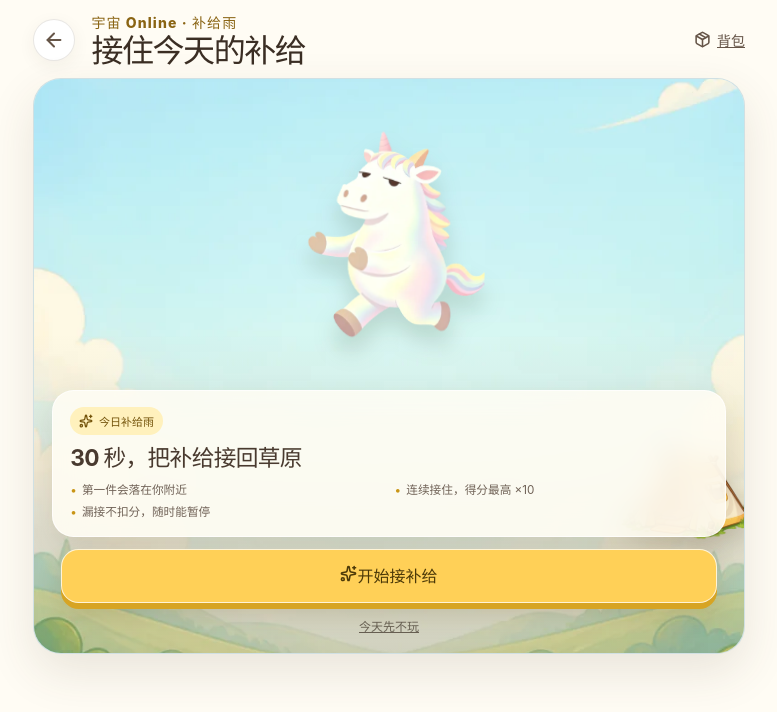
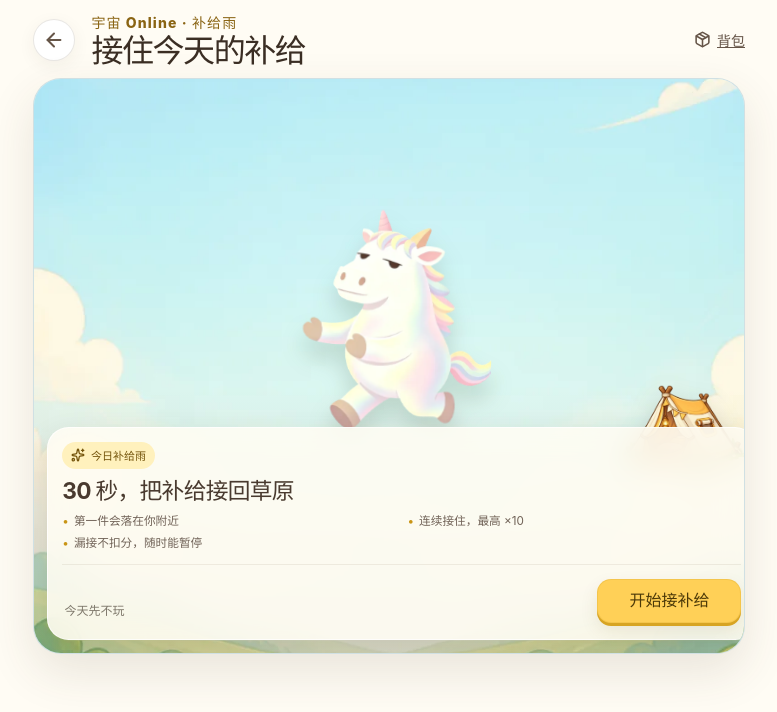
Before and after one commit to lttxzmj/WingedHorse, a React (Vite) app in the folder apps/web/: page /game in a window 1280 px wide. Shown: the top 712 px of the page, without its empty margins (251-1028 px from the left). Built offline with nearby package versions, Linux system fonts and the light colour scheme.

Commit message:
fix: align game intro composition

```diff
--- a/apps/web/src/game/gameAssets.css
+++ b/apps/web/src/game/gameAssets.css
@@ -113,27 +113,24 @@
 .game-scene__tent {
   position: absolute;
   z-index: 1;
-  right: -1.4rem;
-  bottom: 6.7rem;
-  width: min(38%, 9.5rem);
+  right: -0.5rem;
+  bottom: clamp(9.4rem, 22dvh, 11rem);
+  width: min(35%, 8.7rem);
   filter: drop-shadow(0 10px 12px rgb(65 57 34 / 18%));
   object-fit: contain;
 }
 
 .game-intro {
-  display: flex;
-  align-items: center;
-  flex-direction: column;
-  justify-content: flex-end;
-  padding: 1.25rem 1.15rem 1.2rem;
+  display: block;
+  padding: 0.8rem;
   text-align: center;
 }
 
 .game-intro::after {
   position: absolute;
   z-index: 0;
-  inset: 44% 0 0;
-  background: linear-gradient(180deg, transparent, rgb(70 65 36 / 8%) 44%, rgb(52 49 31 / 20%));
+  inset: 54% 0 0;
+  background: linear-gradient(180deg, transparent, rgb(70 65 36 / 7%) 44%, rgb(52 49 31 / 16%));
   content: "";
   pointer-events: none;
 }
@@ -141,10 +138,10 @@
 .game-intro__character {
   position: absolute;
   z-index: 2;
-  top: clamp(1.2rem, 7dvh, 4.2rem);
+  bottom: clamp(10.8rem, 25dvh, 12.7rem);
   left: 50%;
-  width: min(59%, 14rem);
-  height: clamp(10.5rem, 29dvh, 14rem);
+  width: min(67%, 15.8rem);
+  height: clamp(11.2rem, 31dvh, 15rem);
   margin: 0;
   transform: translateX(-50%);
   animation: game-character-idle 2.2s ease-in-out infinite;
@@ -157,7 +154,7 @@
   object-fit: contain;
 }
 
-.game-intro__brief,
+.game-intro__dock,
 .game-summary {
   position: relative;
   z-index: 3;
@@ -171,8 +168,23 @@
   backdrop-filter: blur(14px);
 }
 
+.game-intro__dock {
+  position: absolute;
+  right: 0.8rem;
+  bottom: 0.8rem;
+  left: 0.8rem;
+  display: grid;
+  gap: 0.72rem;
+  padding: 0.86rem 0.9rem 0.82rem;
+}
+
+.game-intro__brief {
+  min-width: 0;
+  text-align: left;
+}
+
 .game-intro__brief h2 {
-  margin: 0.68rem 0 0.58rem;
+  margin: 0.55rem 0 0.5rem;
   color: var(--game-ink);
   font-size: clamp(1.08rem, 5.25vw, 1.42rem);
   line-height: 1.18;
@@ -214,34 +226,65 @@
   font-weight: 750;
 }
 
-.game-intro > .ui-button {
-  position: relative;
-  z-index: 4;
+.game-intro__actions {
+  display: grid;
+  grid-template-columns: minmax(0, 1fr) auto;
+  align-items: center;
+  gap: 0.65rem;
+  padding-top: 0.68rem;
+  border-top: 1px solid rgb(98 75 45 / 9%);
+}
+
+.game-intro__actions .ui-button,
+.game-intro--summary > .ui-button {
   display: inline-flex;
   align-items: center;
   justify-content: center;
-  gap: 0.42rem;
-  width: calc(100% - 1.1rem);
-  min-height: 3.35rem;
-  margin-top: 0.78rem;
-  border: 1px solid rgb(255 255 255 / 76%);
-  border-radius: 1.1rem;
+  min-height: 2.8rem;
+  padding: 0.68rem 1rem;
+  border: 1px solid rgb(188 139 24 / 16%);
+  border-radius: 0.88rem;
   background: var(--game-gold);
-  box-shadow: 0 6px 0 var(--game-gold-deep), 0 12px 24px rgb(97 72 18 / 18%);
+  box-shadow: 0 3px 0 var(--game-gold-deep), 0 8px 18px rgb(97 72 18 / 10%);
   color: #4c3908;
   font-weight: 780;
 }
 
-.game-intro > .ui-button:active {
-  transform: translateY(4px);
-  box-shadow: 0 2px 0 var(--game-gold-deep), 0 7px 14px rgb(97 72 18 / 14%);
+.game-intro__actions .ui-button {
+  grid-column: 2;
+  grid-row: 1;
+  white-space: nowrap;
 }
 
-.game-intro > .quiet-link {
+.game-intro__actions .ui-button:active,
+.game-intro--summary > .ui-button:active {
+  transform: translateY(2px);
+  box-shadow: 0 1px 0 var(--game-gold-deep), 0 4px 10px rgb(97 72 18 / 9%);
+}
+
+.game-intro__actions .quiet-link {
+  grid-column: 1;
+  grid-row: 1;
+  justify-self: start;
+  padding: 0.55rem 0.15rem;
+  color: rgb(61 51 39 / 66%);
+  font-size: 0.75rem;
+  font-weight: 650;
+  text-decoration: none;
+}
+
+.game-intro--summary > .ui-button {
   position: relative;
   z-index: 4;
-  margin-top: 0.9rem;
-  color: rgb(61 51 39 / 72%);
+  width: min(100%, 18rem);
+  margin-top: 0.78rem;
+}
+
+.game-intro--summary > .quiet-link {
+  position: relative;
+  z-index: 4;
+  margin-top: 0.85rem;
+  color: rgb(61 51 39 / 68%);
   font-size: 0.75rem;
 }
 
@@ -507,17 +550,17 @@
   place-items: center;
   padding: 0;
   border: 1px solid rgb(255 255 255 / 75%);
-  border-radius: 1.15rem;
+  border-radius: 1rem;
   color: #624b10;
-  background: rgb(255 229 154 / 88%);
-  box-shadow: 0 5px 0 rgb(187 145 37 / 78%), 0 10px 20px rgb(68 56 35 / 14%);
+  background: rgb(255 247 217 / 90%);
+  box-shadow: 0 3px 0 rgb(200 161 66 / 70%), 0 8px 18px rgb(68 56 35 / 11%);
   backdrop-filter: blur(10px);
   pointer-events: auto;
 }
 
 .game-controls button:active {
-  transform: translateY(4px) scale(0.97);
-  box-shadow: 0 1px 0 rgb(187 145 37 / 78%), 0 5px 12px rgb(68 56 35 / 12%);
+  transform: translateY(2px) scale(0.98);
+  box-shadow: 0 1px 0 rgb(200 161 66 / 70%), 0 4px 10px rgb(68 56 35 / 9%);
 }
 
 .game-controls p {
@@ -616,20 +659,25 @@
   }
 
   .game-intro__character {
-    top: 0.55rem;
-    height: min(27dvh, 10.8rem);
+    bottom: clamp(9.8rem, 27dvh, 11rem);
+    width: min(60%, 13.2rem);
+    height: min(27dvh, 11rem);
   }
 
   .game-scene__tent {
-    bottom: 5.3rem;
+    bottom: clamp(8.8rem, 24dvh, 9.8rem);
   }
 
   .game-intro {
-    padding: 0.75rem 0.8rem 0.7rem;
+    padding: 0.65rem;
   }
 
-  .game-intro__brief {
-    padding: 0.72rem 0.82rem 0.68rem;
+  .game-intro__dock {
+    right: 0.65rem;
+    bottom: 0.65rem;
+    left: 0.65rem;
+    gap: 0.52rem;
+    padding: 0.68rem 0.75rem 0.65rem;
   }
 
   .game-intro__brief h2 {
@@ -641,13 +689,13 @@
     font-size: 0.67rem;
   }
 
-  .game-intro > .ui-button {
-    min-height: 3rem;
-    margin-top: 0.62rem;
+  .game-intro__actions {
+    padding-top: 0.5rem;
   }
 
-  .game-intro > .quiet-link {
-    margin-top: 0.72rem;
+  .game-intro__actions .ui-button {
+    min-height: 2.75rem;
+    padding: 0.58rem 0.85rem;
   }
 }
 
--- a/apps/web/src/pages/GamePage.tsx
+++ b/apps/web/src/pages/GamePage.tsx
@@ -276,7 +276,16 @@ export function GamePage() {
                   </figcaption>
                 </figure>
               </div>
+            ) : null}
+            {summary ? (
+              <>
+                <Button onClick={start}>再接一局</Button>
+                <Link className="quiet-link" to="/home">
+                  带着补给回草原
+                </Link>
+              </>
             ) : (
+              <div className="game-intro__dock">
                 <div className="game-intro__brief">
                   <span className="game-intro__tag">
                     <AppIcon icon={Sparkles} size={14} />
@@ -285,23 +294,17 @@ export function GamePage() {
                   <h2>30 秒，把补给接回草原</h2>
                   <ul>
                     <li>第一件会落在你附近</li>
-                  <li>连续接住，得分最高 ×10</li>
+                    <li>连续接住，最高 ×10</li>
                     <li>漏接不扣分，随时能暂停</li>
                   </ul>
                 </div>
-            )}
-            <Button onClick={start}>
-              <AppIcon icon={summary ? Play : Sparkles} size={17} />
-              {summary ? "再接一局" : "开始接补给"}
-            </Button>
-            {summary ? (
-              <Link className="quiet-link" to="/home">
-                带着补给回草原
-              </Link>
-            ) : (
+                <div className="game-intro__actions">
+                  <Button onClick={start}>开始接补给</Button>
                   <Link className="quiet-link" to="/home">
                     今天先不玩
                   </Link>
+                </div>
+              </div>
             )}
           </div>
         )}
```
Lines whose indentation alone changed are shown as unchanged.
